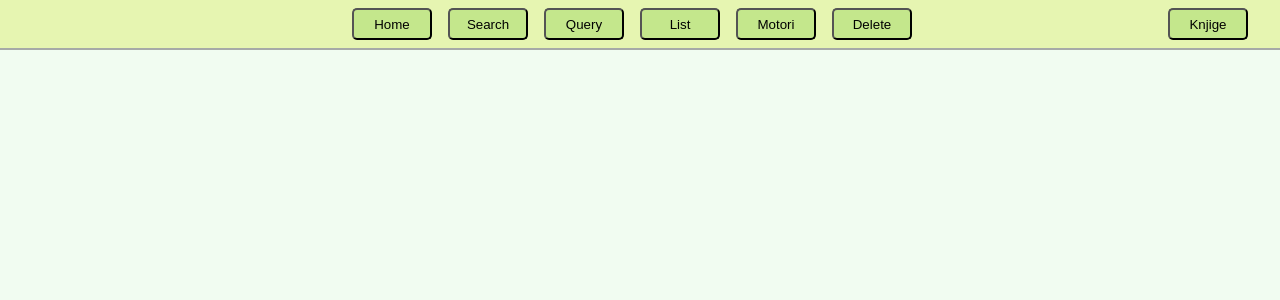
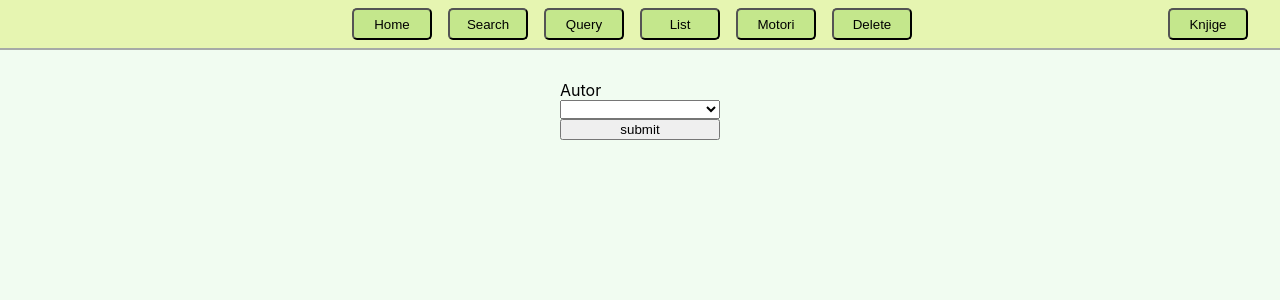
Before and after one commit to bozekekez/treningFront, a React (Create React App) app: page /books/filter in a window 1280 px wide. Shown: the top 300 px of the page. Built offline with nearby package versions, Linux system fonts and the light colour scheme.

Commit message:
fiter ruta po izboru autora filtrira sve njeove knjige

```diff
--- a/src/App.js
+++ b/src/App.js
@@ -13,6 +13,7 @@ import { ItemContext } from './Components/Context/Context';
 import { BrowserRouter as Router, Switch, Route, Link, Redirect, HashRouter, useHistory, useParams } from "react-router-dom";
 import { useState } from 'react';
 import AddAuthor from './Components/Adding/AddAuthor';
+import Filter from './Components/Filter/Filter'
 
 function App() {
   const [header, setHeader] = useState('auti');
@@ -57,6 +58,9 @@ function App() {
         <Route exact={true} path="/books/addauthor" render={() => (
           <AddAuthor/>
         )}/>
+        <Route exact={true} path="/books/filter" render={() => (
+          <Filter/>
+        )}/>
       </ItemContext.Provider>
       </div>
     </Router>
--- /dev/null
+++ b/src/Components/Filter/Filter.css
@@ -0,0 +1,15 @@
+.filterForm{
+    display: flex;
+    flex-direction: column;
+    width: 10rem;
+}
+
+.karticeKnjige{
+    width: 20rem;
+    border: 1px solid goldenrod;
+    border-radius: 20px;
+    margin: 1rem;
+    display: flex;
+    flex-direction: column;
+    align-items: center;
+}
--- /dev/null
+++ b/src/Components/Filter/Filter.js
@@ -0,0 +1,83 @@
+import { BrowserRouter as Router, Switch, Route, Link, useHistory } from "react-router-dom";
+import React, { useState, useEffect, useContext } from 'react';
+import './Filter.css'
+
+const Filter = () => {
+    const [knjige, setKnjige] = useState([]);
+    const [author, setAuthor] = useState();
+    const [message, setMessage] = useState('');
+    const [authorsLoaded, setAuthorsLoaded] = useState(false)
+    const [allAuthors, setAllAuthors] = useState([]);
+    let url;
+    console.log('1')
+
+    const handleAutor = (e) => {
+        setAuthor(e.target.value);
+    }
+
+    const handleSubmit = (e) => {
+        e.preventDefault();
+        url = new URLSearchParams ({
+            author: author
+        })
+        fetch('http://localhost:3000/filter?' + url, {
+			method: 'get',
+			headers: {'Content-Type': 'application/json'},
+		}).then(resopnse => resopnse.json())
+        .then(temporary => {
+            setKnjige(temporary)
+            if(!temporary[0]) {
+                setMessage('Nije pronađeno ništa po tim kriterijima')
+            } if(temporary[0]) {
+                setMessage('')
+            }
+        })
+    }
+
+    const getAuthors = (e) =>{
+        e.preventDefault();
+        if(authorsLoaded === false)
+        {
+            fetch('http://localhost:3000/author', {
+            method: 'get',
+            headers: {'Content-Type': 'application/json'}
+            }).then(resopnse => resopnse.json())
+            .then(temporary => {
+                setAllAuthors(temporary)
+                setAuthorsLoaded(true)
+            })
+        }
+    }
+
+    let render = [];
+
+    render = allAuthors.map((member) => {
+        return(
+            <option value={member.name}>{member.name}</option>
+        )
+    })
+
+    const renderKnjige = knjige.map(member => {
+        return(
+            <div className="karticeKnjige">
+                <h2>{member.bookname}</h2>
+                <h3>{member.author}</h3>
+                <p>{member.objave.location}</p>
+            </div>
+        )
+    })
+return(
+    <div className="list">
+       <form onSubmit={handleSubmit} className="filterForm">
+        <label>Autor</label>
+        <select name="authors" id="authors" onChange={handleAutor} onClick={getAuthors}>
+           {render}
+        </select>
+        <button onClick={handleSubmit}>submit</button>
+        </form>
+        {renderKnjige}
+    </div>
+)
+}
+
+export default Filter;
--- a/src/Components/Header/HeaderKnjige.js
+++ b/src/Components/Header/HeaderKnjige.js
@@ -15,6 +15,9 @@ const Header = () => {
         history.push('/books/addauthor');
     }
 
+    const handleFilter = () =>{
+        history.push('/books/filter');
+    }
 
     const handleAuti = () =>{
         setHeader('auti')
@@ -25,6 +28,7 @@ return(
     <div className="navbarKnjige">
         <button className="botunKnjige" onClick={handleAdd}>Add Book</button>
         <button className="botunKnjige" onClick={handleAddAuthor}>Add Author</button>
+        <button className="botunKnjige" onClick={handleFilter}>Filter</button>
         <button className="botun1Knjige" onClick={handleAuti}>Auti</button>
     </div>
 )
```
